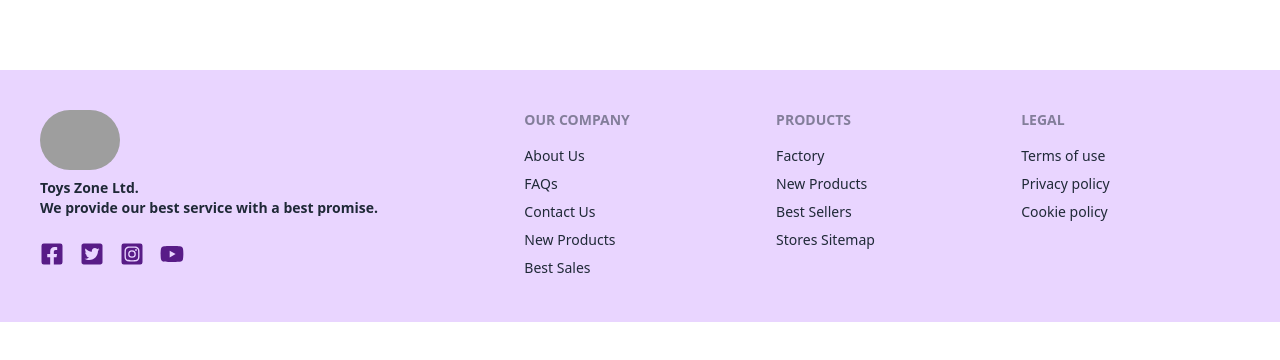
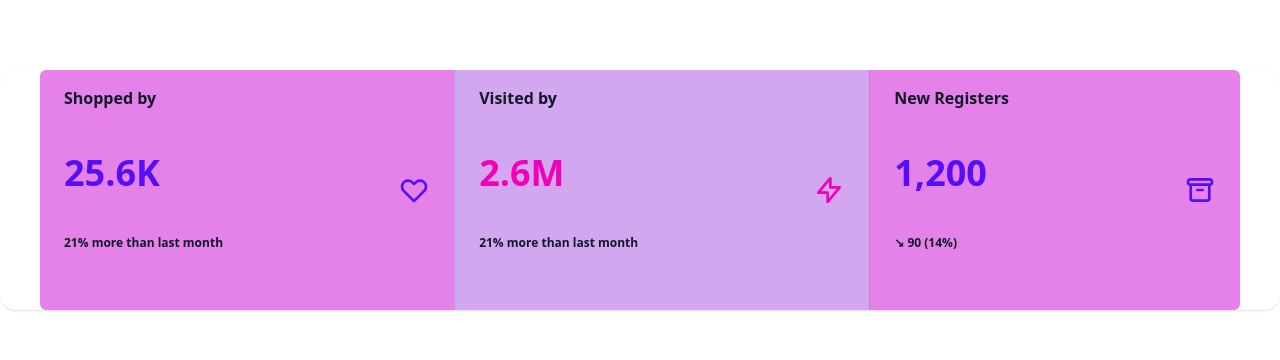
Before and after one commit to Shajib-Dv/toy-zone-client, a React (Vite) app: page / in a window 1280 px wide. Shown: the part 1430-1790 px from the top of the page. Before the commit the page ends 1752 px from the top, so only its background shows below. Built offline with nearby package versions, Linux system fonts and the light colour scheme; no server answers; grey boxes are pictures that could not be loaded.

Commit message:
extra section added

```diff
--- a/src/components/Gallery.jsx
+++ b/src/components/Gallery.jsx
@@ -18,7 +18,7 @@ const Gallery = () => {
     <div className="my-32">
       <h2 className="primary-title">Trending on this Weak</h2>
 
-      <div className="grid grid-cols-1 md:grid-cols-4 gap-4 mt-20 mx-10 md:mx-10">
+      <div className="grid grid-cols-1 md:grid-cols-4 gap-4 mt-20 mx-6 md:mx-10">
         {toys &&
           toys?.map((toy) => (
             <div key={toy._id} className="avatar">
--- /dev/null
+++ b/src/components/PageViewed.jsx
@@ -0,0 +1,74 @@
+/** @format */
+
+import React from "react";
+
+const PageViewed = () => {
+  return (
+    <div className="md:stats shadow mb-20 w-full h-60 px-10">
+      <div className="stat bg-[#cc06d680] rounded-s-md">
+        <div className="stat-figure text-primary">
+          <svg
+            xmlns="http://www.w3.org/2000/svg"
+            fill="none"
+            viewBox="0 0 24 24"
+            className="inline-block w-8 h-8 stroke-current"
+          >
+            <path
+              strokeLinecap="round"
+              strokeLinejoin="round"
+              strokeWidth="2"
+              d="M4.318 6.318a4.5 4.5 0 000 6.364L12 20.364l7.682-7.682a4.5 4.5 0 00-6.364-6.364L12 7.636l-1.318-1.318a4.5 4.5 0 00-6.364 0z"
+            ></path>
+          </svg>
+        </div>
+        <div className="title-stat">Shopped by</div>
+        <div className="stat-value text-primary">25.6K</div>
+        <div className="stat-desc title-stat">21% more than last month</div>
+      </div>
+
+      <div className="stat bg-[#8306d65b]">
+        <div className="stat-figure text-secondary">
+          <svg
+            xmlns="http://www.w3.org/2000/svg"
+            fill="none"
+            viewBox="0 0 24 24"
+            className="inline-block w-8 h-8 stroke-current"
+          >
+            <path
+              strokeLinecap="round"
+              strokeLinejoin="round"
+              strokeWidth="2"
+              d="M13 10V3L4 14h7v7l9-11h-7z"
+            ></path>
+          </svg>
+        </div>
+        <div className="title-stat">Visited by</div>
+        <div className="stat-value text-secondary">2.6M</div>
+        <div className="stat-desc title-stat">21% more than last month</div>
+      </div>
+
+      <div className="stat bg-[#cc06d680] rounded-e-md">
+        <div className="stat-figure text-primary">
+          <svg
+            xmlns="http://www.w3.org/2000/svg"
+            fill="none"
+            viewBox="0 0 24 24"
+            className="inline-block w-8 h-8 stroke-current "
+          >
+            <path
+              strokeLinecap="round"
+              strokeLinejoin="round"
+              strokeWidth="2"
+              d="M5 8h14M5 8a2 2 0 110-4h14a2 2 0 110 4M5 8v10a2 2 0 002 2h10a2 2 0 002-2V8m-9 4h4"
+            ></path>
+          </svg>
+        </div>
+        <div className="title-stat">New Registers</div>
+        <div className="stat-value text-primary">1,200</div>
+        <div className="stat-desc title-stat">↘︎ 90 (14%)</div>
+      </div>
+    </div>
+  );
+};
+
+export default PageViewed;
--- a/src/components/ShopByCategory.jsx
+++ b/src/components/ShopByCategory.jsx
@@ -31,7 +31,7 @@ const ShopByCategory = () => {
           <MdSmartToy className="md:text-2xl" /> Science Toys
         </button>
       </div>
-      <div className="grid grid-cols-1 md:grid-cols-3 gap-10 mx-10 md:mx-10 mt-20">
+      <div className="grid grid-cols-1 md:grid-cols-3 gap-10 mx-6 md:mx-10 mt-20">
         {toys && toys?.map((toy) => <ToyCard key={toy._id} toy={toy} />)}
       </div>
     </div>
--- a/src/index.css
+++ b/src/index.css
@@ -29,3 +29,7 @@
 .tab-btn {
   @apply bg-purple-400 rounded-xl btn-xs md:btn-md btn hover:bg-purple-500 text-black font-bold md:gap-2 outline-none border-none;
 }
+
+.title-stat {
+  @apply stat-title text-gray-900 font-bold;
+}
--- a/src/layout/Main.jsx
+++ b/src/layout/Main.jsx
@@ -4,6 +4,7 @@ import React from "react";
 import Banner from "../components/Banner";
 import Gallery from "../components/Gallery";
 import ShopByCategory from "../components/ShopByCategory";
+import PageViewed from "../components/PageViewed";
 
 const Main = () => {
   return (
@@ -11,6 +12,7 @@ const Main = () => {
       <Banner />
       <Gallery />
       <ShopByCategory />
+      <PageViewed />
     </>
   );
 };
```
